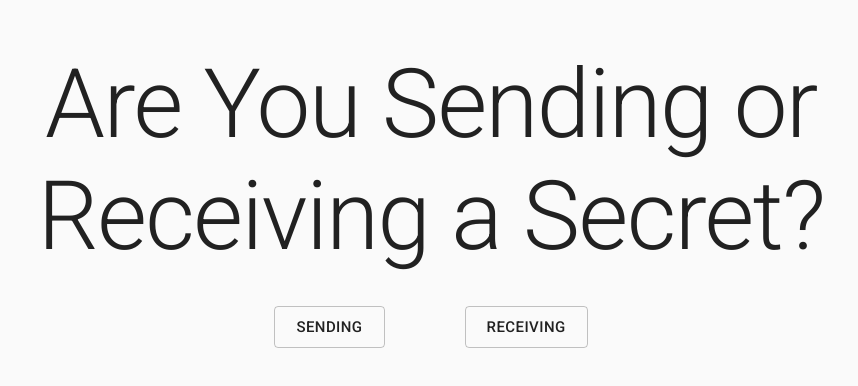
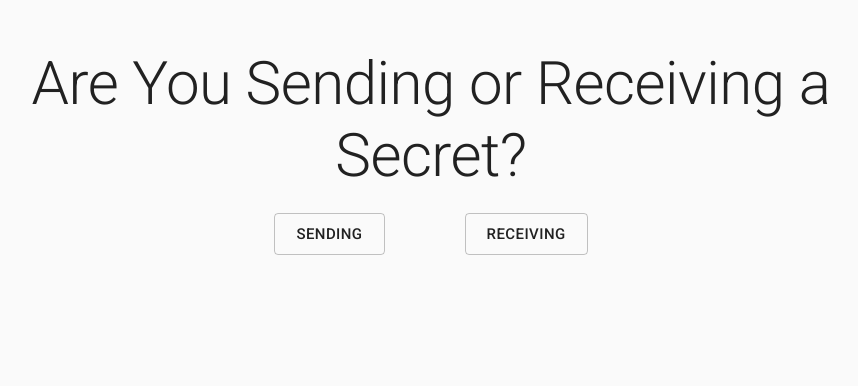
Before and after one commit to ccnnnie/secretAppStackathon, a React (Create React App) app: page /#/ in a window 1280 px wide. Shown: the top 386 px of the page, without its empty margins (209-1067 px from the left). Built offline with nearby package versions, Linux system fonts and the light colour scheme.

Commit message:
style: change h1 to h2

```diff
--- a/src/components/Home.js
+++ b/src/components/Home.js
@@ -6,7 +6,7 @@ const Home = () => {
   return (
     <div>
       <Container maxWidth="md">
-        <Typography variant="h1">
+        <Typography variant="h2">
           Are You Sending or Receiving a Secret?
         </Typography>
         <Buttons />
--- a/src/components/Receive.js
+++ b/src/components/Receive.js
@@ -25,7 +25,7 @@ const Receive = () => {
 
   return (
     <Container maxWidth="md">
-      <Typography variant="h1">Submit Code to View Secret.</Typography>
+      <Typography variant="h2">Submit Code to View Secret.</Typography>
       <form onSubmit={handleSubmit}>
         <TextField
           variant="outlined"
--- a/src/components/Send.js
+++ b/src/components/Send.js
@@ -24,7 +24,7 @@ const Send = () => {
 
   return (
     <Container maxWidth="md">
-      <Typography variant="h1">What is Your Message?</Typography>
+      <Typography variant="h2">What is Your Message?</Typography>
       <form method="PUT" action="/" onSubmit={handleSubmit}>
         <TextField
           variant="outlined"
--- a/src/components/VerifCode.js
+++ b/src/components/VerifCode.js
@@ -17,9 +17,9 @@ const Confirm = () => {
 
   const verifCodeRef = useRef(null);
 
-  async function copyToClipboard(e) {
+  const copyToClipboard = async (e) => {
     await navigator.clipboard.writeText(verifCode);
-  }
+  };
 
   return verifCode ? (
     <div>
```
